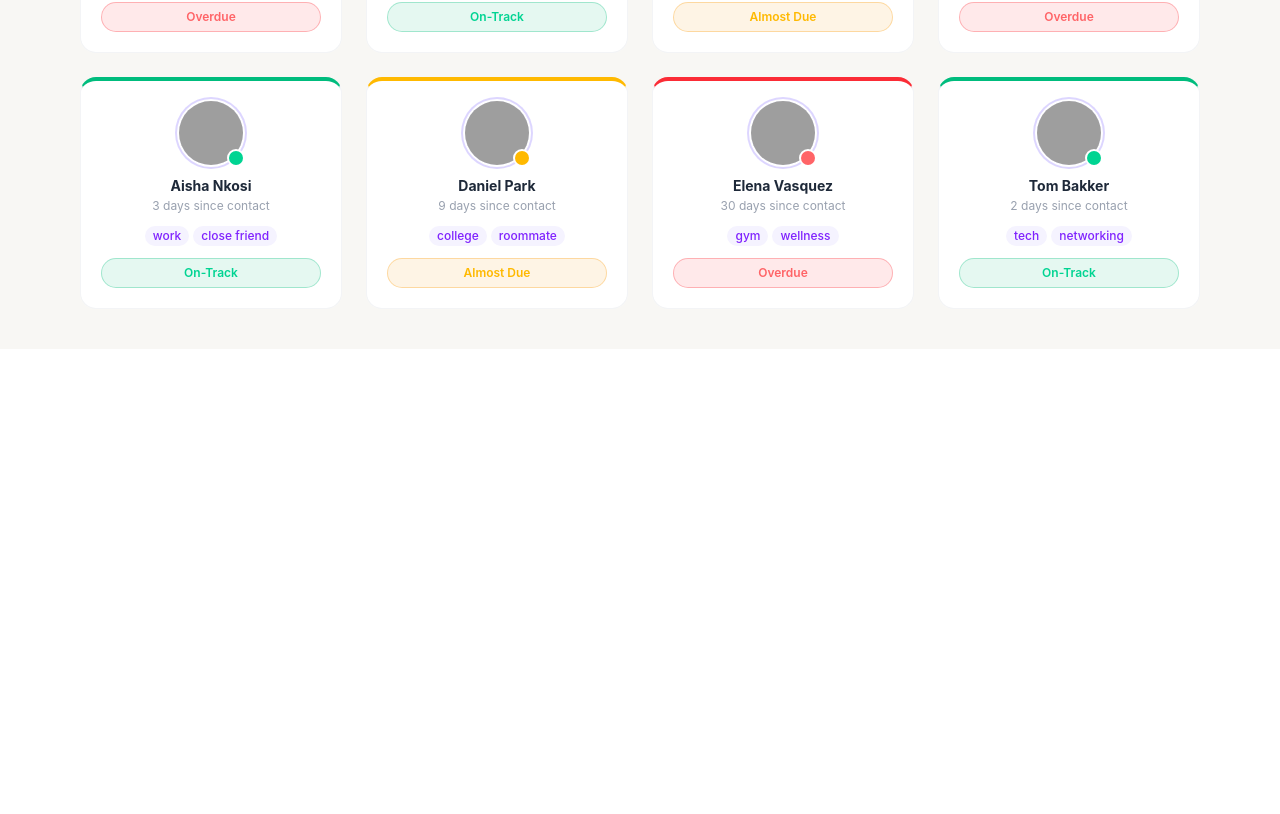
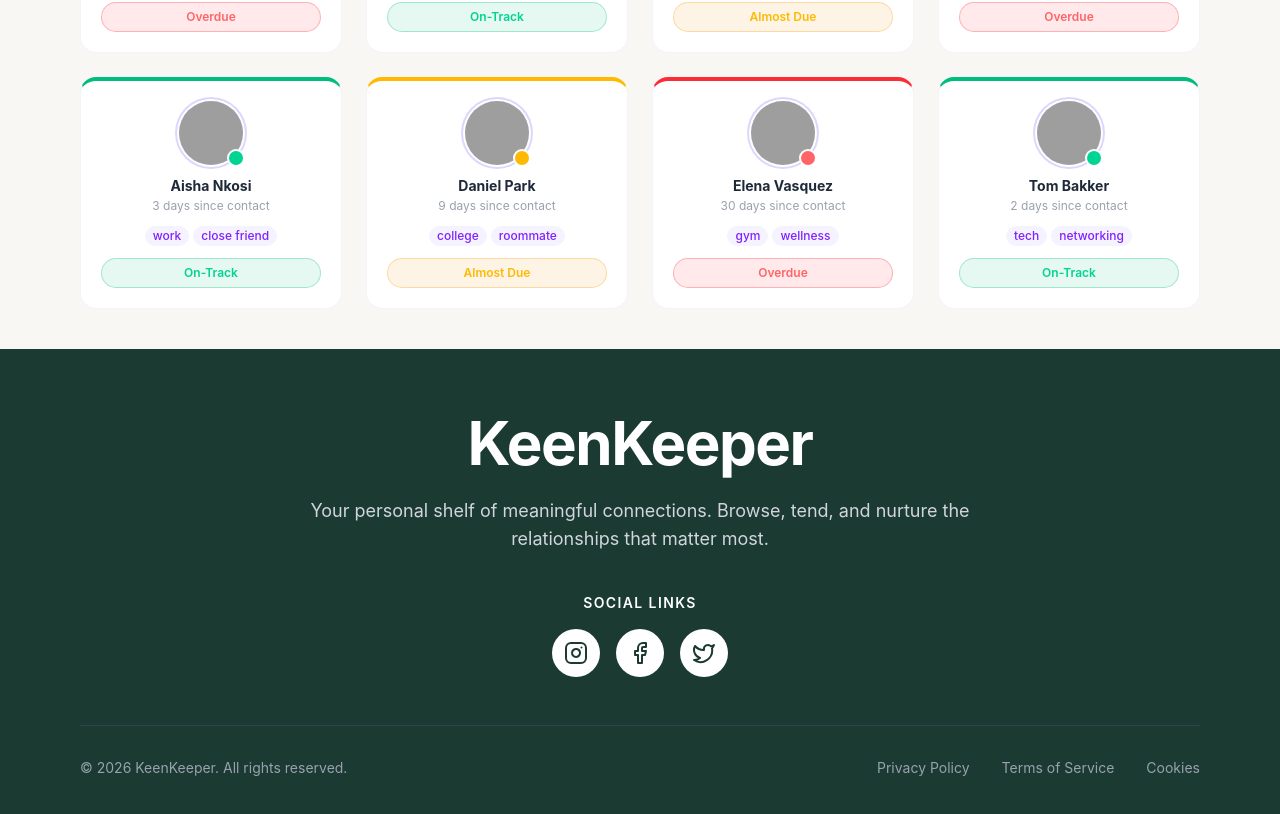
Before and after one commit to Azadhossain288/CircleCore-projects-using-React-JS, a React (Vite) app: page / in a window 1280 px wide. Shown: the part 500-1314 px from the top of the page. Before the commit the page ends 849 px from the top, so only its background shows below. Built offline with nearby package versions, Linux system fonts and the light colour scheme; grey boxes are pictures that could not be loaded.

Commit message:
Added footer part

```diff
--- a/src/App.jsx
+++ b/src/App.jsx
@@ -6,6 +6,7 @@
 import FriendDetail from "./pages/FriendDetails";
 import NotFound from "./pages/NotFound";
 import { TimelineProvider } from "./context/TimelineContext";
+import Footer from "./components/Footer";
 
 
 export default function App() {
@@ -34,6 +35,8 @@
 
             </Routes>
           </main>
+
+          <Footer />
         </div>
       </BrowserRouter>
     </TimelineProvider>
--- a/src/components/Footer.jsx
+++ b/src/components/Footer.jsx
@@ -0,0 +1,47 @@
+import React from 'react';
+import { Instagram, Facebook, Twitter } from 'lucide-react';
+
+export default function Footer() {
+  return (
+    <footer className="bg-[#1a3a32] text-white py-16 mt-auto">
+      <div className="max-w-6xl mx-auto px-4 text-center">
+        {/* Logo/Brand Name */}
+        <h2 className="text-6xl font-bold mb-6 tracking-tight">KeenKeeper</h2>
+
+        {/* Description */}
+        <p className="text-gray-300 max-w-2xl mx-auto mb-10 text-lg">
+          Your personal shelf of meaningful connections. Browse, tend, and nurture the relationships that matter most.
+        </p>
+
+        {/* Social Links Section */}
+        <div className="mb-12">
+          <p className="text-sm font-semibold uppercase tracking-widest mb-4">Social Links</p>
+          <div className="flex justify-center gap-4">
+
+            <a href="#" className="w-12 h-12 bg-white rounded-full flex items-center justify-center text-[#1a3a32] hover:bg-gray-200 transition-all">
+              <Instagram size={24} />
+            </a>
+
+            <a href="#" className="w-12 h-12 bg-white rounded-full flex items-center justify-center text-[#1a3a32] hover:bg-gray-200 transition-all">
+              <Facebook size={24} />
+            </a>
+
+            <a href="#" className="w-12 h-12 bg-white rounded-full flex items-center justify-center text-[#1a3a32] hover:bg-gray-200 transition-all">
+              <Twitter size={24} />
+            </a>
+          </div>
+        </div>
+
+        {/* Bottom Bar */}
+        <div className="border-t border-gray-700 pt-8 flex flex-col md:flex-row justify-between items-center text-sm text-gray-400">
+          <p>© 2026 KeenKeeper. All rights reserved.</p>
+          <div className="flex gap-8 mt-4 md:mt-0">
+            <a href="#" className="hover:text-white transition-colors">Privacy Policy</a>
+            <a href="#" className="hover:text-white transition-colors">Terms of Service</a>
+            <a href="#" className="hover:text-white transition-colors">Cookies</a>
+          </div>
+        </div>
+      </div>
+    </footer>
+  );
+}
```
